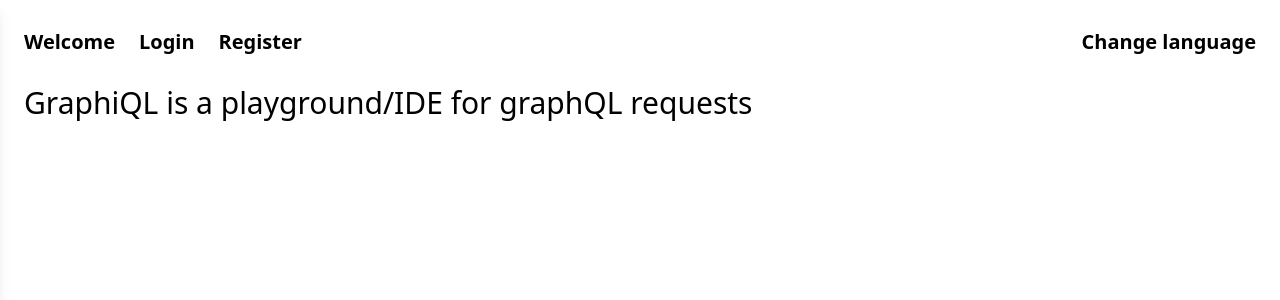
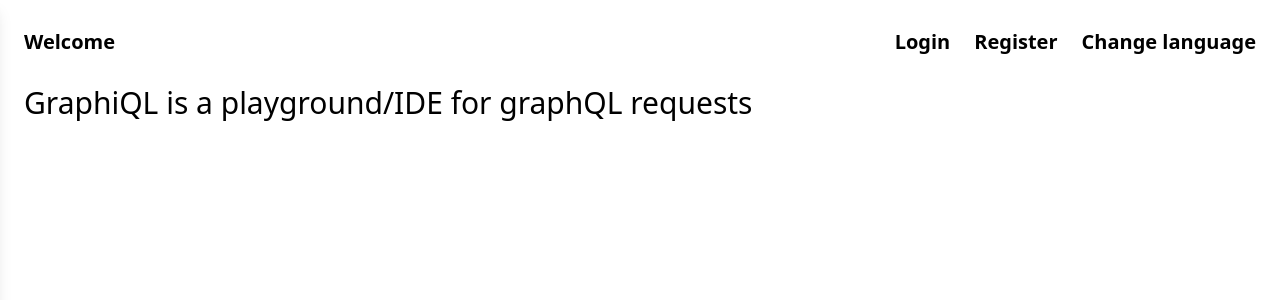
Before and after one commit to krevetka87/graphiql-app, a React (Vite) app: page / in a window 1280 px wide. Shown: the top 300 px of the page. Built offline with nearby package versions, Linux system fonts and the light colour scheme; no server answers.

Commit message:
fix: move menu items to the right side according to the terms of reference

```diff
--- a/src/components/MenuContent/index.tsx
+++ b/src/components/MenuContent/index.tsx
@@ -57,6 +57,13 @@
         <LinkWithBorder to={RoutePath.welcome} onClick={handleClickWelcome}>
           {t('header.buttons.welcome')}
         </LinkWithBorder>
+      </ul>
+
+      <ul
+        className={`flex gap-6 ${type === 'header' && 'max-md:hidden'} ${
+          type === 'burger' && 'flex-col'
+        }`}
+      >
         {!loading && !user && (
           <>
             <LinkWithBorder to={RoutePath.login} onClick={handleClickLogin}>
@@ -67,13 +74,6 @@
             </LinkWithBorder>
           </>
         )}
-      </ul>
-
-      <ul
-        className={`flex gap-6 ${type === 'header' && 'max-md:hidden'} ${
-          type === 'burger' && 'flex-col'
-        }`}
-      >
         <ButtonWithBorder onClick={handleToggleLanguage}>
           {t('header.buttons.language')}
         </ButtonWithBorder>
```
